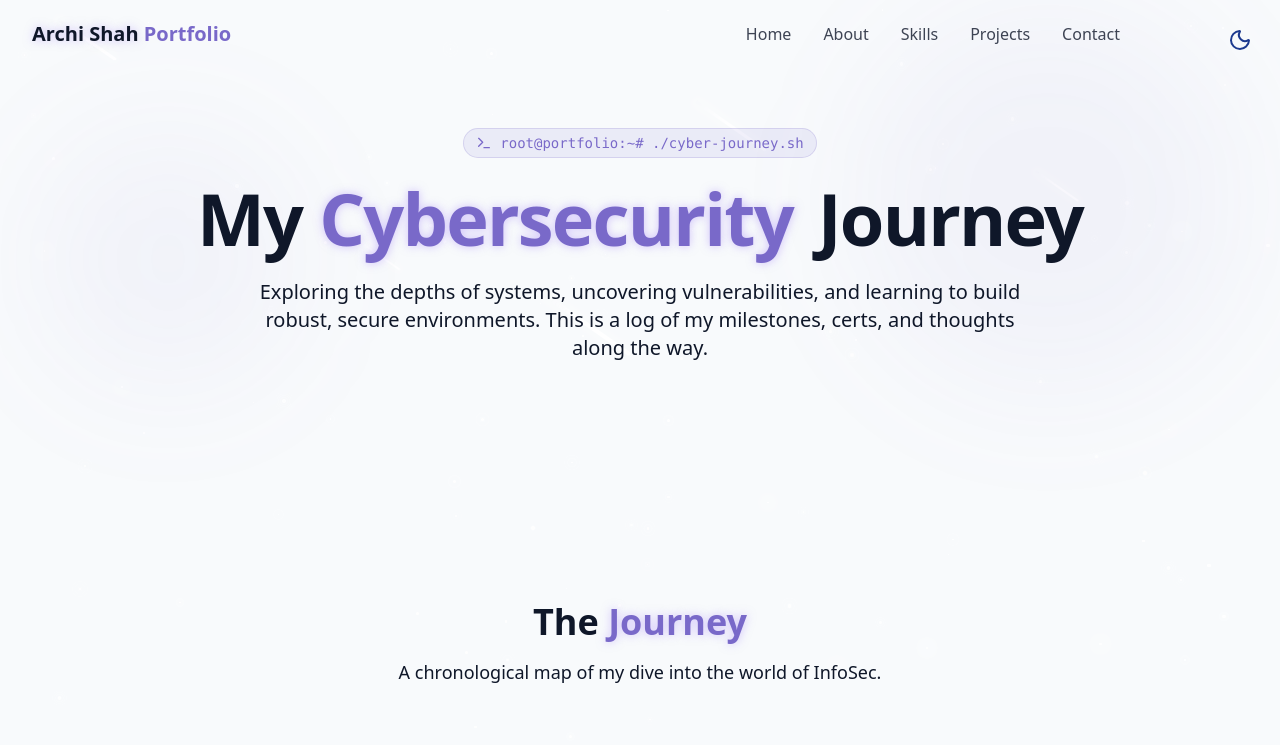
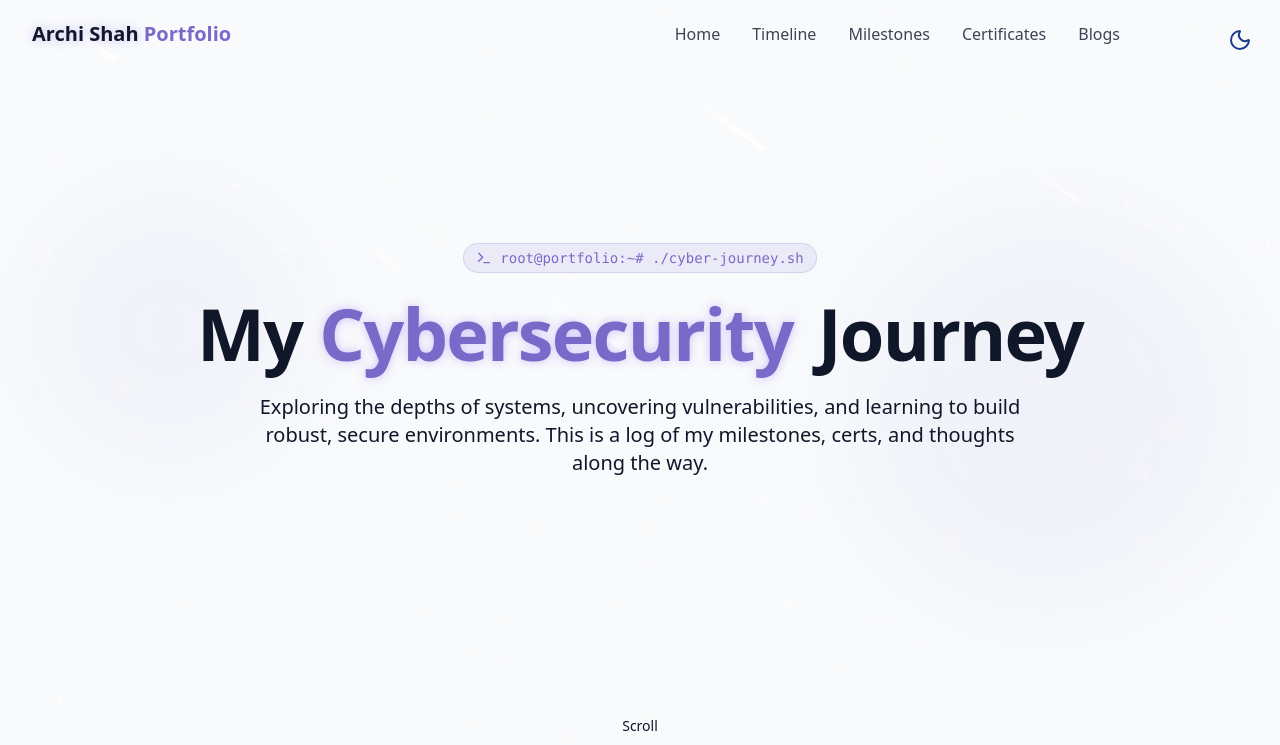
Before and after one commit to archishah61/Portfolio, a React (Vite) app: page /cyber in a window 1280 px wide. Shown: the top 745 px of the page. Built offline with nearby package versions, Linux system fonts and the light colour scheme.

Commit message:
Add different navbar for cyber security

```diff
--- a/src/components/CyberBlogs.jsx
+++ b/src/components/CyberBlogs.jsx
@@ -30,7 +30,7 @@ const blogs = [
 
 export default function CyberBlogs() {
     return (
-        <section className="py-20 bg-primary/5 px-4">
+        <section id="blogs" className="py-20 bg-primary/5 px-4">
             <div className="container max-w-5xl mx-auto">
                 <div className="text-center mb-16">
                     <h2 className="text-3xl md:text-4xl font-bold mb-4">
--- a/src/components/CyberCertificates.jsx
+++ b/src/components/CyberCertificates.jsx
@@ -30,7 +30,7 @@ const certificates = [
 
 export default function CyberCertificates() {
     return (
-        <section className="py-20 px-4">
+        <section id="certificates" className="py-20 px-4">
             <div className="container max-w-5xl mx-auto">
                 <div className="text-center mb-16">
                     <h2 className="text-3xl md:text-4xl font-bold mb-4">
--- a/src/components/CyberMilestones.jsx
+++ b/src/components/CyberMilestones.jsx
@@ -29,7 +29,7 @@ const milestones = [
 
 export default function CyberMilestones() {
     return (
-        <section className="py-20 bg-primary/5 px-4">
+        <section id="milestones" className="py-20 bg-primary/5 px-4">
             <div className="container max-w-6xl mx-auto">
                 <div className="text-center mb-16">
                     <h2 className="text-3xl md:text-4xl font-bold mb-4">
--- a/src/components/HeroCyber.jsx
+++ b/src/components/HeroCyber.jsx
@@ -1,9 +1,9 @@
 import React from 'react'
-import { Terminal, Shield, Lock } from 'lucide-react'
+import { Terminal, Shield, Lock, ArrowDown } from 'lucide-react'
 
 export default function HeroCyber() {
     return (
-        <section className='relative pt-32 pb-20 flex flex-col items-center justify-center px-4'>
+        <section id="hero" className='relative min-h-screen flex flex-col items-center justify-center px-4'>
             <div className='container max-w-5xl mx-auto text-center z-10'>
                 <div className='inline-flex items-center gap-2 px-3 py-1 rounded-full bg-primary/10 text-primary mb-6 border border-primary/20 animate-fade-in'>
                     <Terminal className='w-4 h-4' />
@@ -29,6 +29,13 @@ export default function HeroCyber() {
                 <div className='absolute top-1/4 left-10 w-64 h-64 bg-primary/5 rounded-full blur-3xl' />
                 <div className='absolute bottom-1/4 right-10 w-96 h-96 bg-primary/5 rounded-full blur-3xl' />
             </div>
+
+            <div className='absolute bottom-8 left-1/2 transform -translate-x-1/2 flex flex-col items-center animate-bounce'>
+                <span className='text-sm text-muted-foreground mb-2'>
+                    Scroll
+                </span>
+                <ArrowDown className='h-5 w-5 text-primary' />
+            </div>
         </section>
     )
 }
--- a/src/components/Navbar.jsx
+++ b/src/components/Navbar.jsx
@@ -1,23 +1,32 @@
 import { useEffect, useState } from "react"
 import { cn } from "../lib/utils"
 import { Menu, X } from "lucide-react";
+import { Link, useLocation } from "react-router-dom";
 
-const navItems = [
+function Navbar() {
+    const [isScrolled, setIsScrolled] = useState(false);
+    const [isMenuOpen, setIsMenuOpen] = useState(false);
+    const location = useLocation();
+
+    const isCyberPage = location.pathname === '/cyber';
+
+    const currentNavItems = isCyberPage ? [
+        { name: "Home", href: "/", isLink: true },
+        { name: "Timeline", href: "#timeline" },
+        { name: "Milestones", href: "#milestones" },
+        { name: "Certificates", href: "#certificates" },
+        { name: "Blogs", href: "#blogs" },
+    ] : [
         { name: "Home", href: "#hero" },
         { name: "About", href: "#about" },
         { name: "Skills", href: "#skills" },
         { name: "Projects", href: "#projects" },
         { name: "Contact", href: "#contact" },
-
-]
-
-function Navbar() {
-    const [isScrolled, setIsScrolled] = useState(false);
-    const [isMenuOpen, setIsMenuOpen] = useState(false);
+    ];
 
     useEffect(() => {
         const handleScroll = () => {
-            setIsScrolled(window.screenY > 10);
+            setIsScrolled(window.scrollY > 10);
         }
         window.addEventListener('scroll', handleScroll);
         return () => window.removeEventListener('scroll', handleScroll);
@@ -30,18 +39,32 @@ function Navbar() {
             )}
             >
                 <div className="container flex items-center justify-between">
+                    {isCyberPage ? (
+                        <Link to="/" className="text-xl font-bold text-primary flex items-center">
+                            <span className="relative z-10">
+                                <span className="text-glow text-foreground">Archi Shah</span>{" "} Portfolio
+                            </span>
+                        </Link>
+                    ) : (
                         <a className="text-xl font-bold text-primary flex items-center" href="#hero">
                             <span className="relative z-10">
                                 <span className="text-glow text-foreground">Archi Shah</span>{" "} Portfolio
                             </span>
                         </a>
+                    )}
 
                     {/* desktop nav */}
                     <div className="hidden md:flex space-x-8 mr-32">
-                        {navItems.map((item, key) => (
+                        {currentNavItems.map((item, key) => (
+                            item.isLink ? (
+                                <Link key={key} to={item.href} className="text-foreground/80 hover:text-primary transition-colors duration-300">
+                                    {item.name}
+                                </Link>
+                            ) : (
                                 <a key={key} href={item.href} className="text-foreground/80 hover:text-primary transition-colors duration-300">
                                     {item.name}
                                 </a>
+                            )
                         ))}
                     </div>
 
@@ -55,11 +78,18 @@ function Navbar() {
                         isMenuOpen ? "opacity-100 pointer-events-auto" : "opacity-0 pointer-events-none"
                     )}>
                         <div className="flex flex-col space-y-8 text-xl">
-                            {navItems.map((item, key) => (
+                            {currentNavItems.map((item, key) => (
+                                item.isLink ? (
+                                    <Link key={key} to={item.href} className="text-foreground/80 hover:text-primary transition-colors duration-300"
+                                        onClick={() => setIsMenuOpen(false)}>
+                                        {item.name}
+                                    </Link>
+                                ) : (
                                     <a key={key} href={item.href} className="text-foreground/80 hover:text-primary transition-colors duration-300"
                                         onClick={() => setIsMenuOpen(false)}>
                                         {item.name}
                                     </a>
+                                )
                             ))}
                         </div>
                     </div>
```
Also changed, not shown: src/components/ProjectsSection.jsx (+52 -4 lines). Lines whose indentation alone changed are shown as unchanged.
